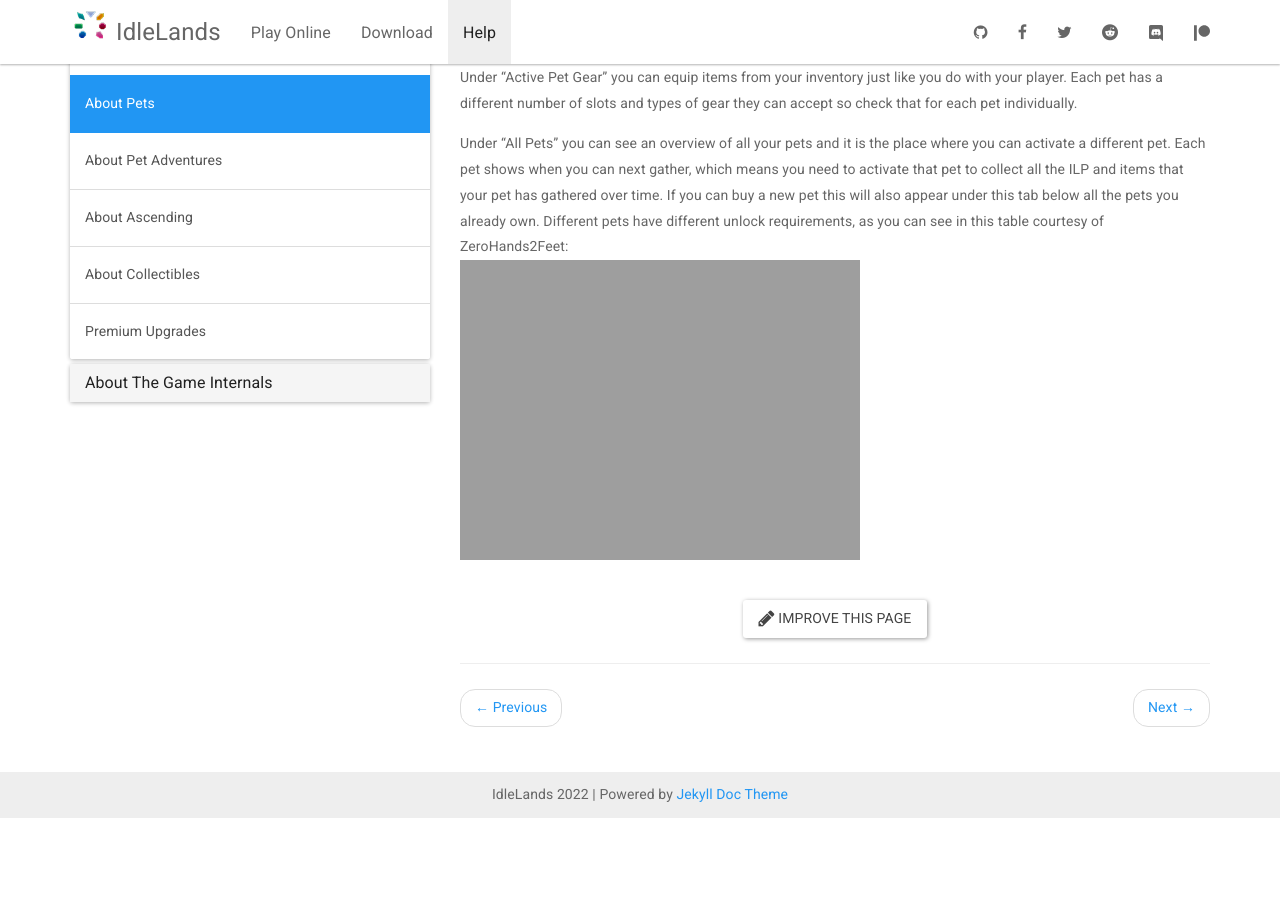
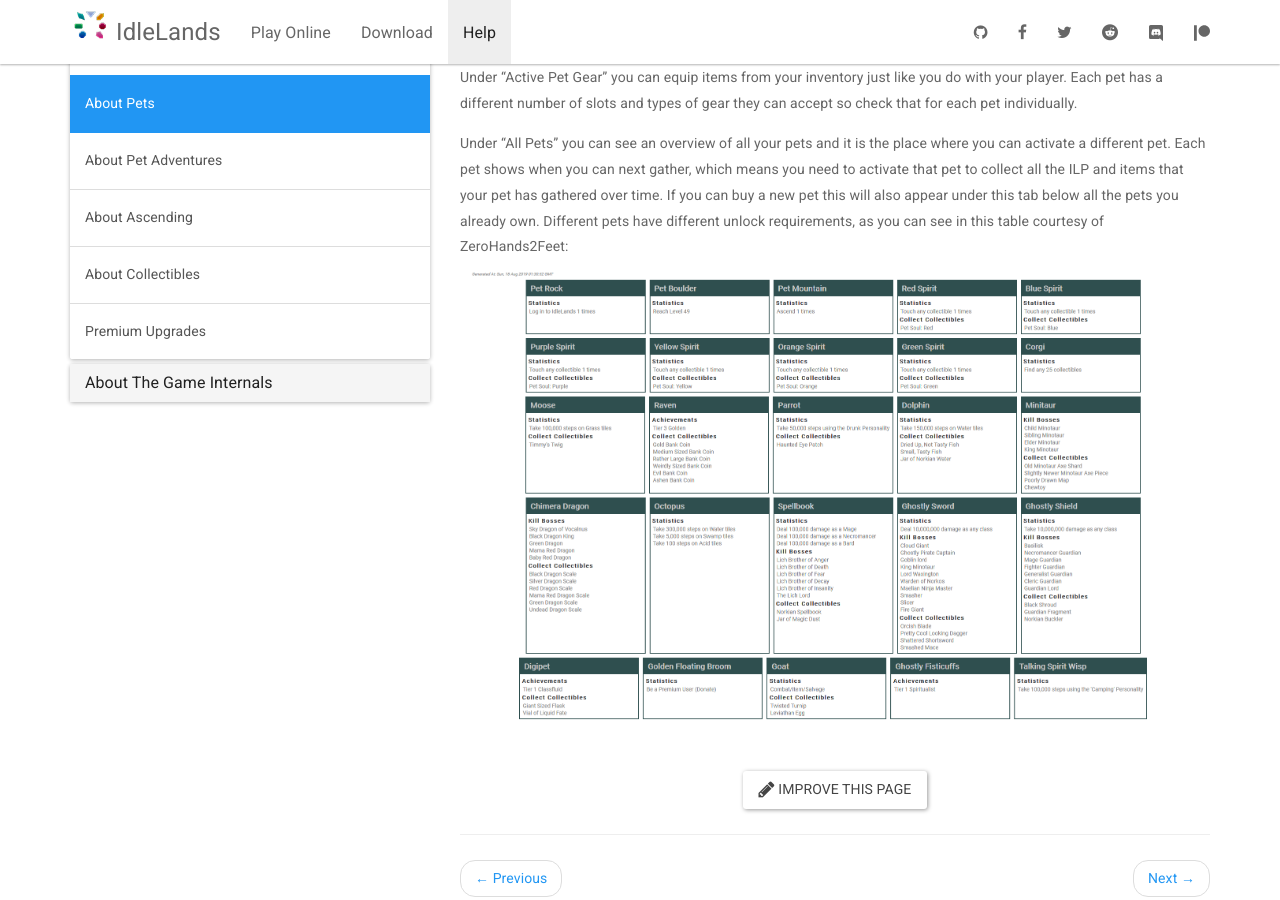
Before and after one commit to IdleLands/idlelands.github.io, a Jekyll site: the page built from _docs/help/about-pets.md, in a window 1280 px wide and 900 px high, scrolled down 433 px. Built offline with Jekyll 4.4.1, drawn with Linux system fonts in a browser that asks for light colours; nearby versions of some CDN libraries; before the commit the page ends 1255 px from its top, so only the background shows below that.

Commit message:
Corrected pet requirements image link

```diff
--- a/_docs/help/about-pets.md
+++ b/_docs/help/about-pets.md
@@ -11,4 +11,4 @@ Under "Active Pet Stats" you can find your currently active pet and its stats. M
 Under "Active Pet Gear" you can equip items from your inventory just like you do with your player. Each pet has a different number of slots and types of gear they can accept so check that for each pet individually.
 
 Under "All Pets" you can see an overview of all your pets and it is the place where you can activate a different pet. Each pet shows when you can next gather, which means you need to activate that pet to collect all the ILP and items that your pet has gathered over time. If you can buy a new pet this will also appear under this tab below all the pets you already own. Different pets have different unlock requirements, as you can see in this table courtesy of ZeroHands2Feet:
-![Pet Unlock Requirements](https://idle.land/img/IdleLand_Pet_Requirements_ZeroHands2Feet.png)
+![Pet Unlock Requirements](https://idle.land/img/IdleLands_Pet_Requirements_ZeroHands2Feet.png)
```
